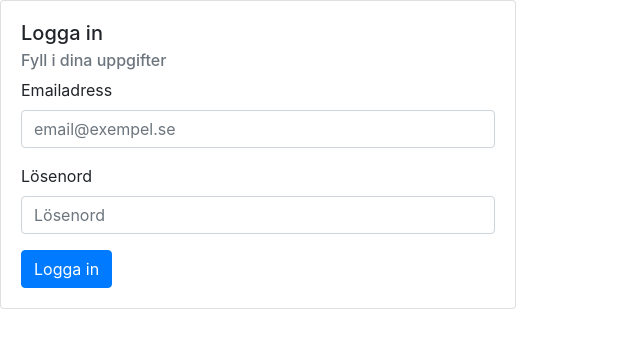
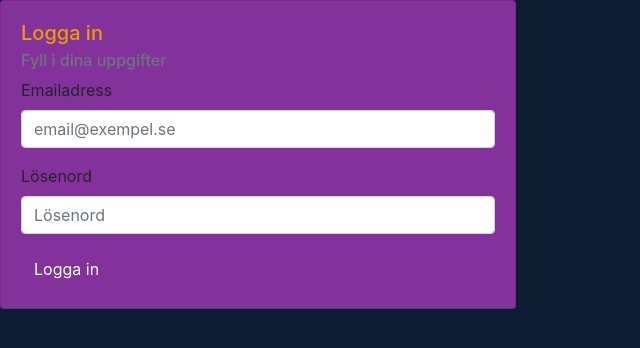
Before and after one commit to jesperjen98/PT---Webbapplikation, an Angular app in the folder pt-webbapp/: page /login in a window 1280 px wide. Shown: the top 348 px of the page, without its empty margins (0-640 px from the left). Built offline with nearby package versions, Linux system fonts and the light colour scheme.

Commit message:
feature: theme
Added .scss file for theming the entire application.

```diff
--- a/pt-webbapp/angular.json
+++ b/pt-webbapp/angular.json
@@ -22,13 +22,10 @@
             "main": "src/main.ts",
             "polyfills": "src/polyfills.ts",
             "tsConfig": "tsconfig.app.json",
-            "assets": [
-              "src/favicon.ico",
-              "src/assets"
-            ],
+            "assets": ["src/favicon.ico", "src/assets"],
             "styles": [
               "node_modules/bootstrap/dist/css/bootstrap.min.css",
-              "src/styles.css"
+              "src/styles.scss"
             ],
             "scripts": []
           },
@@ -90,18 +87,18 @@
             "polyfills": "src/polyfills.ts",
             "tsConfig": "tsconfig.spec.json",
             "karmaConfig": "karma.conf.js",
-            "assets": [
-              "src/favicon.ico",
-              "src/assets"
-            ],
-            "styles": [
-              "src/styles.css"
-            ],
+            "assets": ["src/favicon.ico", "src/assets"],
+            "styles": ["src/styles.scss"],
             "scripts": []
           }
         }
       }
     }
   },
+  "schematics": {
+    "@schematics/angular:component": {
+      "style": "scss"
+    }
+  },
   "defaultProject": "pt-webbapp"
 }
--- a/pt-webbapp/package.json
+++ b/pt-webbapp/package.json
@@ -21,8 +21,6 @@
     "@angular/router": "~12.1.1",
     "@ng-bootstrap/ng-bootstrap": "^10.0.0",
     "bootstrap": "^4.5.0",
-    "bootstrap-icons": "^1.5.0",
-    "material-design-icons": "^3.0.1",
     "rxjs": "~6.6.0",
     "tslib": "^2.2.0",
     "zone.js": "~0.11.4"
--- a/pt-webbapp/src/app/login-page/login-page.component.html
+++ b/pt-webbapp/src/app/login-page/login-page.component.html
@@ -1,6 +1,6 @@
 <div class="row">
   <div class="col-md-5">
-    <div class="card">
+    <div class="card bg-primary">
       <div class="card-body">
         <h5 class="card-title">Logga in</h5>
         <h6 class="card-subtitle mb-2 text-muted">Fyll i dina uppgifter</h6>
--- a/pt-webbapp/src/index.html
+++ b/pt-webbapp/src/index.html
@@ -1,15 +1,17 @@
-<!doctype html>
+<!DOCTYPE html>
 <html lang="en">
   <head>
-  <meta charset="utf-8">
+    <meta charset="utf-8" />
     <title>PtWebbapp</title>
-  <base href="/">
-  <meta name="viewport" content="width=device-width, initial-scale=1">
-  <link rel="icon" type="image/x-icon" href="favicon.ico">
-  <link href="https://fonts.googleapis.com/icon?family=Material+Icons"
-      rel="stylesheet">
+    <base href="/" />
+    <meta name="viewport" content="width=device-width, initial-scale=1" />
+    <link rel="icon" type="image/x-icon" href="favicon.ico" />
+    <link
+      href="https://fonts.googleapis.com/icon?family=Material+Icons"
+      rel="stylesheet"
+    />
     <!-- CSS only -->
-<link href="https://cdn.jsdelivr.net/npm/bootstrap@5.0.2/dist/css/bootstrap.min.css" rel="stylesheet" integrity="sha384-EVSTQN3/azprG1Anm3QDgpJLIm9Nao0Yz1ztcQTwFspd3yD65VohhpuuCOmLASjC" crossorigin="anonymous">
+    <!-- <link href="https://cdn.jsdelivr.net/npm/bootstrap@5.0.2/dist/css/bootstrap.min.css" rel="stylesheet" integrity="sha384-EVSTQN3/azprG1Anm3QDgpJLIm9Nao0Yz1ztcQTwFspd3yD65VohhpuuCOmLASjC" crossorigin="anonymous"> -->
   </head>
   <body>
     <app-root></app-root>
--- a/pt-webbapp/src/styles.css
+++ /dev/null
@@ -1 +0,0 @@
-/* You can add global styles to this file, and also import other style files */
--- /dev/null
+++ b/pt-webbapp/src/styles.scss
@@ -0,0 +1,25 @@
+// Compiling the project is working but a lot of warnings will appear, this is not a problem
+// for the project however it is very annoying.
+//! DEPRECATION WARNING: Using / for division is deprecated and will be removed in Dart Sass 2.0.0.
+//
+// @author Johan Ehinger (https://github.com/johanehinger)
+
+// Set all colors here.
+:root {
+  --bs-blue: #0c1d31;
+  --bs-orange: #ec9d02;
+}
+// Set theme colors.
+$theme-colors: (
+  "primary": #84329b,
+  "secondary": #02bceb,
+);
+
+$body-bg: var(--bs-blue);
+// $body-color: #0c1d31;
+
+.card-title {
+  color: var(--bs-orange);
+}
+
+@import "~bootstrap/scss/bootstrap";
```
Also changed, not shown: 1 other file (tests, documents, lock files or other folders). Lines whose indentation alone changed are shown as unchanged.
